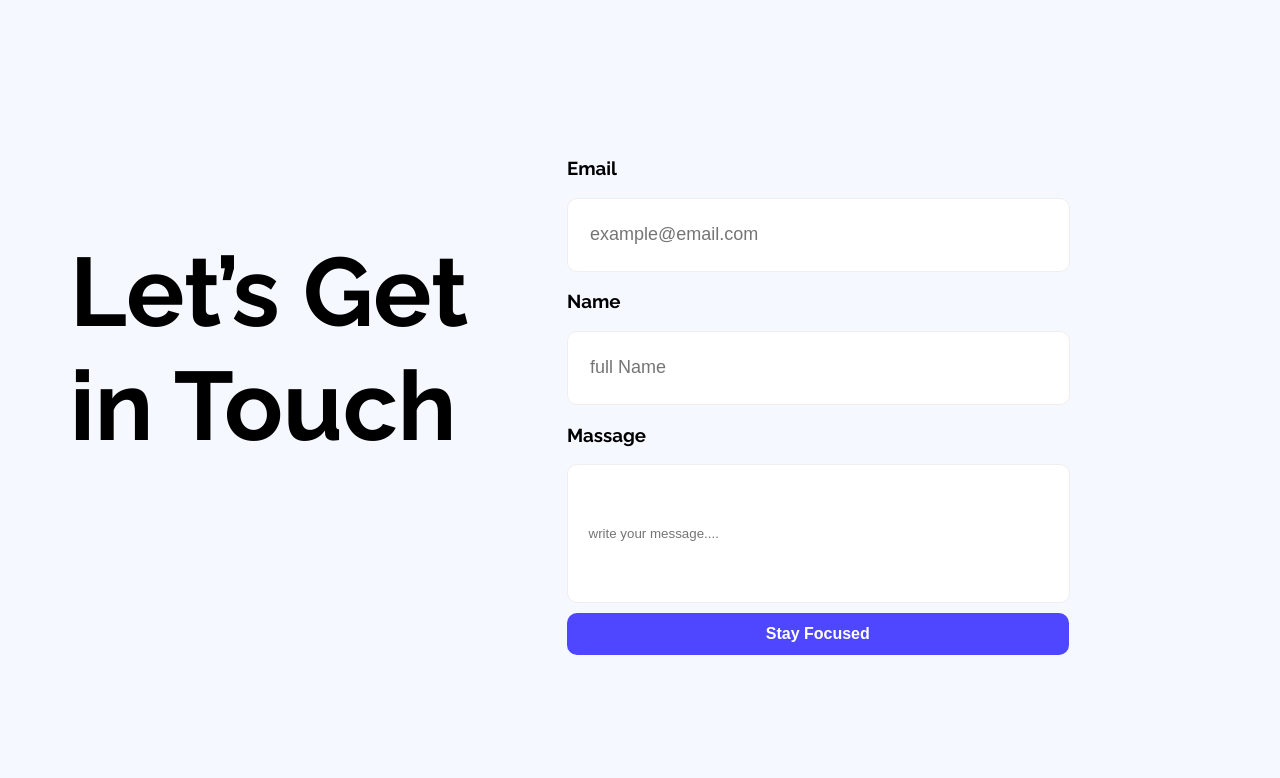
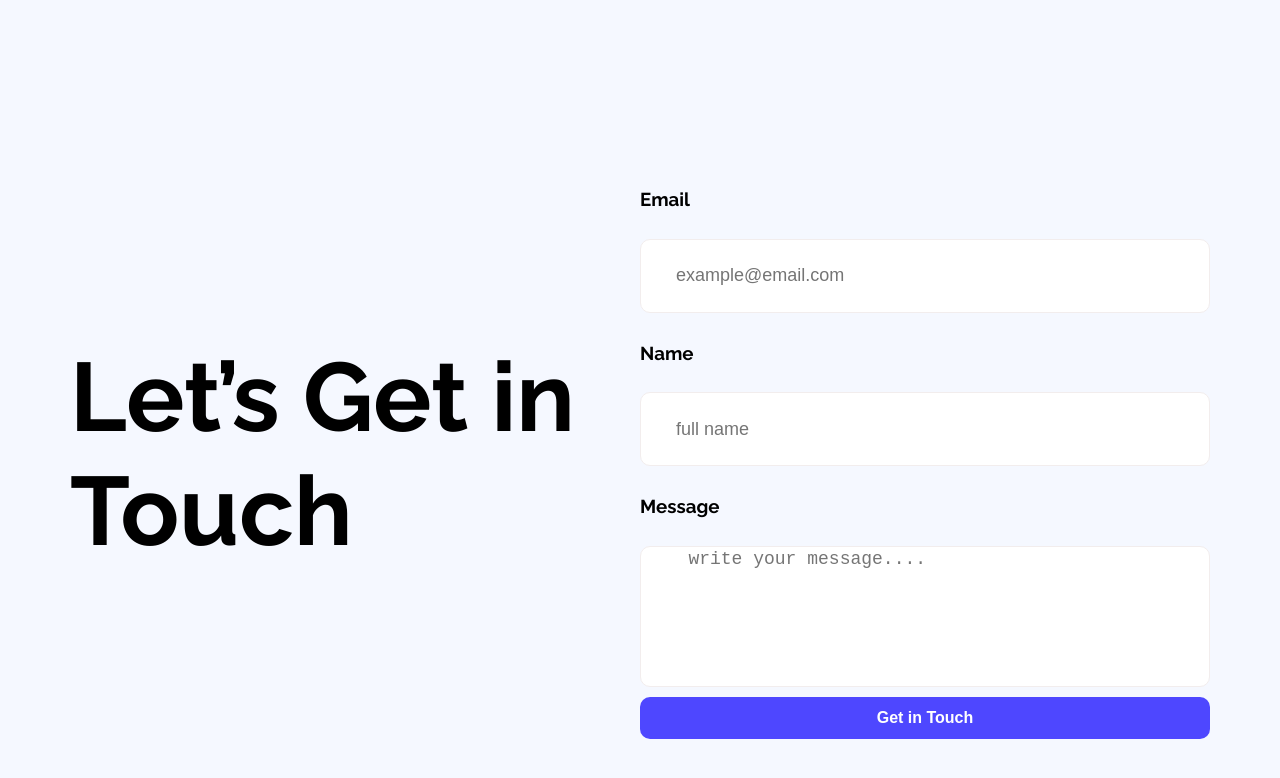
Before and after one commit to FaiazRahmanFahim/PHB12A01, a plain HTML site: page index.html in a window 1280 px wide. Shown: the part 1980-2758 px from the top of the page. Drawn offline with Linux system fonts and the light colour scheme.

Commit message:
updated the last section

```diff
--- a/CSS/landingpage.css
+++ b/CSS/landingpage.css
@@ -149,7 +149,7 @@
 .stars {
   width: 110px;
   height: 22px;
-  background-image: url('/B12A01-landing-launchpad/Assets/icon-star.png');
+  background-image: url('../B12A01-landing-launchpad/Assets/icon-star.png');
   background-repeat: repeat-x;
 }
 
@@ -194,45 +194,44 @@
 /* -------------------- */
 
 /* four-section */
-
-.four-section{
+.four-section {
     display: flex;
+    justify-content: space-between;
     width: 1140px;
     height: 632px;
     margin: 0 auto 116px;
-    justify-content: space-between;
+    align-items: center;
+}
 
+.fs-left {
+    width: 50%;
 }
-.fs-left-header{
+
+.fs-left-header {
     font-size: 97px;
     font-weight: bold;
-    width: 528px;
-    height: 232px;
 }
 
-.placeholder-style{
-    margin-left: 10px;
+.fs-right {
+    width: 50%;
+    display: flex;
+    flex-direction: column;
+    gap: 10px;
 }
 
-.input-sty{
+.input-sty, .textarea-sty {
     font-size: 18px;
+    border-radius: 10px;
+    border: 1px solid #F2EDED;
+    padding-left: 15px;
 }
 
-.input-sty{
-    width: 497px;
-    height: 70px;
-    border-radius: 10px;
-    border: 1px solid #F2EDED;
-
-}
-.textarea-sty{
-    width: 497px;
-    height: 135px;
-    border-radius: 10px;
-    border: 1px solid #F2EDED;
+.input-sty {
+  height: 70px;
 }
 
-.btn-fs-main{
-    margin-top: 10px;
-    width: 78%;
+.textarea-sty {
+  height: 135px;
+  resize: none;
 }
+/* -------------------------- */
--- a/index.html
+++ b/index.html
@@ -26,14 +26,13 @@
         </div>
     </header>
     <main>
-
         <section class="first-section">
             <div class="first-section-details">
                 <h3 class="section-title">See It in Action</h3>
                 <p class="first-section-description">Explore the live preview and imagine your brand in this bold new look.</p>
                 <a href="#LaunchLivePreview"><button class="btn-style">Launch Live Preview</button></a>
             </div>
-            <img class="first-section-img" src="/B12A01-landing-launchpad/Assets/wc-mini.png" alt="">
+            <img class="first-section-img" src="../B12A01-landing-launchpad/Assets/wc-mini.png" alt="">
         </section>
 
         <section class="second-section">
@@ -63,7 +62,7 @@
                     <h3 class="review-title">Loved by Designers</h3>
                     <p class="review-text">This template instantly leveled up our presence.” – Studio Vertex</p>
                     <div class="reviewer-info">
-                        <img class="reviewer-img" src="/B12A01-landing-launchpad/Assets/avatar.png">
+                        <img class="reviewer-img" src="../B12A01-landing-launchpad/Assets/avatar.png">
                         <div>
                         <p class="reviewer-name">Reviewer name</p>
                         <p class="review-date">Date</p>
@@ -77,7 +76,7 @@
                     <h3 class="review-title">Loved by Designers</h3>
                     <p class="review-text">This template instantly leveled up our presence.” – Studio Vertex</p>
                     <div class="reviewer-info">
-                        <img class="reviewer-img" src="/B12A01-landing-launchpad/Assets/avatar.png">
+                        <img class="reviewer-img" src="../B12A01-landing-launchpad/Assets/avatar.png">
                         <div>
                         <p class="reviewer-name">Reviewer name</p>
                         <p class="review-date">Date</p>
@@ -91,7 +90,7 @@
                     <h3 class="review-title">Loved by Designers</h3>
                     <p class="review-text">This template instantly leveled up our presence.” – Studio Vertex</p>
                     <div class="reviewer-info">
-                        <img class="reviewer-img" src="/B12A01-landing-launchpad/Assets/avatar.png">
+                        <img class="reviewer-img" src="../B12A01-landing-launchpad/Assets/avatar.png">
                         <div>
                         <p class="reviewer-name">Reviewer name</p>
                         <p class="review-date">Date</p>
@@ -103,20 +102,21 @@
         </section>
 
         <section class="four-section">
-            <h3 class="fs-left-header">Let’s Get in Touch</h3>
-            <div>
+            <div class="fs-left">
+                <h3 class="fs-left-header">Let’s Get in Touch</h3>
+            </div>
+            <div class="fs-right">
                 <h3 class="fs-main-title">Email</h3>
                 <input class="input-sty" type="email" placeholder="    example@email.com">
                 <h3 class="fs-main-title">Name</h3>
-                <input class="input-sty" type="text" placeholder="    full Name">
-                <h3 class="fs-main-title">Massage</h3>
-                <input class="textarea-sty" type="text" placeholder="     write your message....">
-                <button class="btn-style btn-fs-main">Stay Focused</button>
+                <input class="input-sty" type="text" placeholder="    full name">
+                <h3 class="fs-main-title">Message</h3>
+                <textarea class="textarea-sty" placeholder="   write your message...."></textarea>
+                <button class="btn-style">Get in Touch</button>
             </div>
         </section>
     </main>
     <footer>
-
     </footer>
 </body>
 </html>
```
